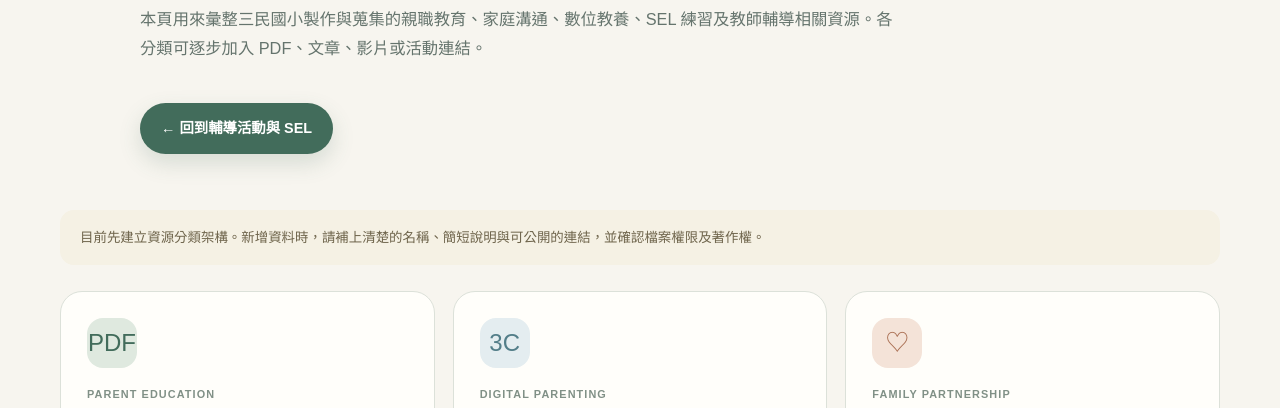
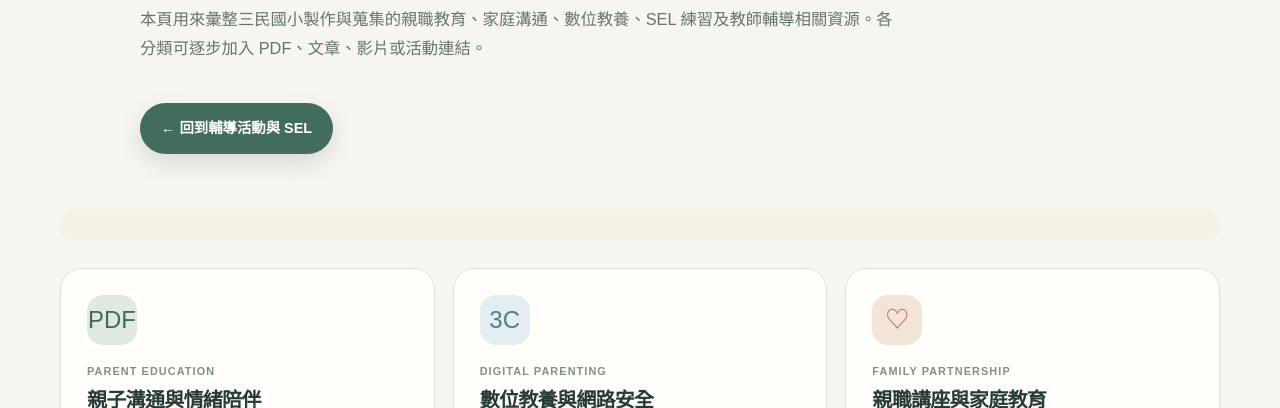
Before and after one commit to smpsd00-hash/student-counseling, a plain HTML site: page parent-resources.html in a window 1280 px wide. Shown: the part 389-797 px from the top of the page. Drawn offline with Linux system fonts and the light colour scheme.

Commit message:
Clear portal note in parent-resources.html
Removed existing note about resource classification.

```diff
--- a/parent-resources.html
+++ b/parent-resources.html
@@ -45,7 +45,7 @@
     </section>
     <section class="section-tight">
       <div class="container">
-        <div class="portal-note">目前先建立資源分類架構。新增資料時，請補上清楚的名稱、簡短說明與可公開的連結，並確認檔案權限及著作權。</div>
+        <div class="portal-note"></div>
         <div class="portal-grid">
           <article class="portal-card">
             <div class="resource-icon icon-green">PDF</div>
```
